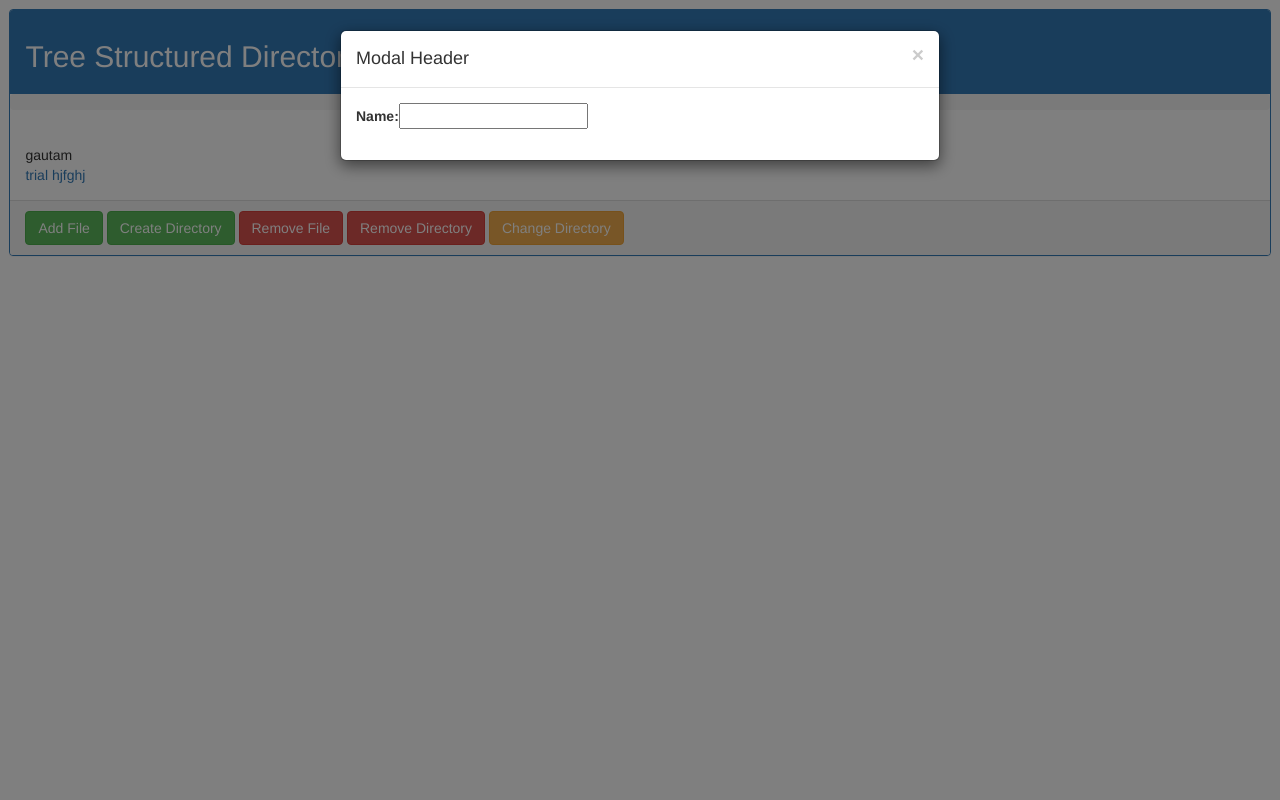
After one commit to gautamramk/OS-Simulator, a Django app: page /d/1/ in a window 1280 px wide, after a click on "Create Directory". The commit adds this page. Run offline with Django 3.2, Linux system fonts and the light colour scheme; data comes from the database, SQL or seed files in the repository; both versions use the stored data as it was after the commit; some libraries are stand-ins or nearby versions.

Commit message:
Make directories

```diff
--- a/filemanagement/filemanagement/urls.py
+++ b/filemanagement/filemanagement/urls.py
@@ -20,6 +20,7 @@ from django.conf.urls import include,url
 
 urlpatterns = [
     path('admin/', admin.site.urls),
+    url(r'^',include('tree.urls')),
     url(r'^tree/',include('tree.urls')),
-    url(r'^',include('tree.urls')),
+
 ]
--- a/filemanagement/tree/forms.py
+++ b/filemanagement/tree/forms.py
@@ -19,3 +19,6 @@ class FileForm(forms.ModelForm):
     class Meta:
         model = File
         fields = ['name','folder']
+
+class newFolder(forms.Form):
+    name = forms.CharField(max_length=50)
--- a/filemanagement/tree/models.py
+++ b/filemanagement/tree/models.py
@@ -2,14 +2,16 @@ from django.db import models
 
 
 # Create your models here.
+
+
 class User(models.Model):
     name = models.CharField(max_length=50)
-
     def __str__(self):
         return self.name
 
 
 class Folder(models.Model):
+    parent = models.ForeignKey('self', on_delete=models.CASCADE, related_name = 'folders', blank=True, null=True)
     user = models.ForeignKey(User, on_delete=models.CASCADE)
     name = models.CharField(max_length=50)
 
@@ -18,6 +20,7 @@ class Folder(models.Model):
 
 
 class File(models.Model):
+    parent = models.ForeignKey(Folder, on_delete=models.CASCADE, related_name='files', null=True)
     name = models.CharField(max_length=50)
     folder = models.ForeignKey(Folder, on_delete=models.CASCADE)
 
--- a/filemanagement/tree/templates/tree/index.html
+++ b/filemanagement/tree/templates/tree/index.html
@@ -5,9 +5,11 @@
     <title>Users</title>
 </head>
 <body>
+        {% url 'tree_app:user' user.id %}
     <ul>
     {%for user in users %}
-        <li><a href="{% url 'tree_app:user' user.id %}">{{user.name}}</a></li>
+        <!--<li><a href="{% url 'tree_app:user' user.id %}">{{user.name}}</a></li>-->
+        <li><a href="/u/{{user.id}}/">{{user.name}}</a></li>
         {% endfor %}
     </ul>
 </body>
--- /dev/null
+++ b/filemanagement/tree/templates/tree/tree.html
@@ -0,0 +1,62 @@
+<head>
+        <link rel="stylesheet" href="https://maxcdn.bootstrapcdn.com/bootstrap/3.3.7/css/bootstrap.min.css">
+        <script src="https://ajax.googleapis.com/ajax/libs/jquery/3.3.1/jquery.min.js"></script>
+        <script src="https://maxcdn.bootstrapcdn.com/bootstrap/3.3.7/js/bootstrap.min.js"></script>
+    {% load static %}
+
+</head>
+
+<body>
+    <div class="modal fade" id="newfolder" role="dialog">
+        <div class="modal-dialog">
+                     <!-- Modal content-->
+            <div class="modal-content">
+                <div class="modal-header">
+                    <button type="button" class="close" data-dismiss="modal">&times;</button>
+                    <h4 class="modal-title">Modal Header</h4>
+                </div>
+                <div class="modal-body">
+                    <form method="POST" action="/d/new/{{cur.id}}/">
+                        {% csrf_token %}
+
+                        {{newfolder}}
+                    </form>
+                </div>
+            </div>
+
+        </div>
+    </div>
+    <div class = "panel panel-primary"
+        style="margin : 0.25cm 0.25cm 0.25cm 0.25cm;">
+        <div class="panel-heading">
+            <h2>Tree Structured Directory</h2>
+        </div>
+        <ul class="breadcrumb"></ul>
+        <div class="panel-body">
+            <!---<form action = "process" method="post" id="mainform">
+                {% csrf_token %}
+            </form>-->
+            <div id="path" style="display: inline">
+            {% for p in path %}
+                <a href="/d/{{p.id}}">{{p.name}}</a> >
+            {% endfor %}
+            {{cur.name}}
+            </div>
+            <br>
+            {% for folder in folders %}
+                <a href="/d/{{folder.id}}">{{folder.name}}</a>
+            {% endfor %}
+        </div>
+        <div class="panel-footer">
+            <button class="btn btn-primary btn-success" name="command"
+                value="touch">Add File</button>
+            <button type="button" class="btn btn-primary btn-success" data-toggle="modal" data-target="#newfolder">Create Directory</button>
+            <button class="btn btn-primary btn-danger" name="command"
+                value="rm">Remove File</button>
+            <button class="btn btn-primary btn-danger" name="command"
+                value="rmdir">Remove Directory</button>
+            <button class="btn btn-primary btn-warning" name="command"
+                value="cd">Change Directory</button>
+        </div>
+    </div>
+</body>
--- a/filemanagement/tree/urls.py
+++ b/filemanagement/tree/urls.py
@@ -8,5 +8,7 @@ app_name='tree_app'
 
 urlpatterns = [
     url(r'^$',views.index,name='index'),
-    url(r'^(?P<user_id>[0-9]+)/$',views.user,name='user'),
+    url(r'^u/(?P<user_id>[0-9]+)/$',views.user,name='user'),
+    url(r'^d/(?P<dir_id>[0-9]+)/$', views.directory, name='directory'),
+    url(r'^d/new/(?P<dir_id>[0-9]+)/$', views.new),
 ]
--- a/filemanagement/tree/views.py
+++ b/filemanagement/tree/views.py
@@ -1,6 +1,8 @@
 from django.shortcuts import render, get_object_or_404
 from .models import User, Folder, File
-
+from .forms import *
+from django.urls import reverse
+from django.http import HttpResponseRedirect
 
 # Create your views here.
 def index(request):
@@ -10,8 +12,35 @@ def index(request):
 
 
 def user(request, user_id):
-    folders = Folder.objects.filter(user__id=user_id)
+    maindir = Folder.objects.get(name=User.objects.get(id=user_id))
     #folders = get_object_or_404(Folder,user__id=user_id)
-    context = {'folders': folders,
-               'name':folders[0].user.name}
-    return render(request, 'tree/user.html', context)
+    #return HttpResponseRedirect(reverse("tree_app:directory",maindir.id))
+    return HttpResponseRedirect("/d/"+str(maindir.id)+"/")
+
+def directory(request, dir_id):
+    curdir = Folder.objects.get(id=dir_id)
+    folders = Folder.objects.filter(parent=curdir)
+    files = Folder.objects.filter(parent=curdir)
+
+    path = []
+    cur = curdir
+    while cur.parent is not None:
+        path.append(cur)
+        cur = cur.parent
+    path.append(cur)
+    path.reverse()
+    path.pop()
+    form = newFolder()
+    context = {'folders':folders, 'files':files, 'path':path, 'cur':curdir, 'newfolder':form}
+
+    return render(request, 'tree/tree.html', context)
+
+def new(request,dir_id):
+    nf = newFolder(request.POST)
+    if nf.is_valid():
+        newdir = Folder()
+        newdir.parent = Folder.objects.get(id=dir_id)
+        newdir.user = Folder.objects.get(id=dir_id).user
+        newdir.name = nf.cleaned_data.get("name")
+        newdir.save()
+    return HttpResponseRedirect("/d/"+str(dir_id))
```
Also changed, not shown: filemanagement/db.sqlite3, filemanagement/tree/migrations/0002_auto_20180401_1440.py (added), filemanagement/tree/migrations/0003_user_maindir.py (added), filemanagement/tree/migrations/0004_remove_user_maindir.py (added), filemanagement/tree/migrations/0005_auto_20180401_1523.py (added).
